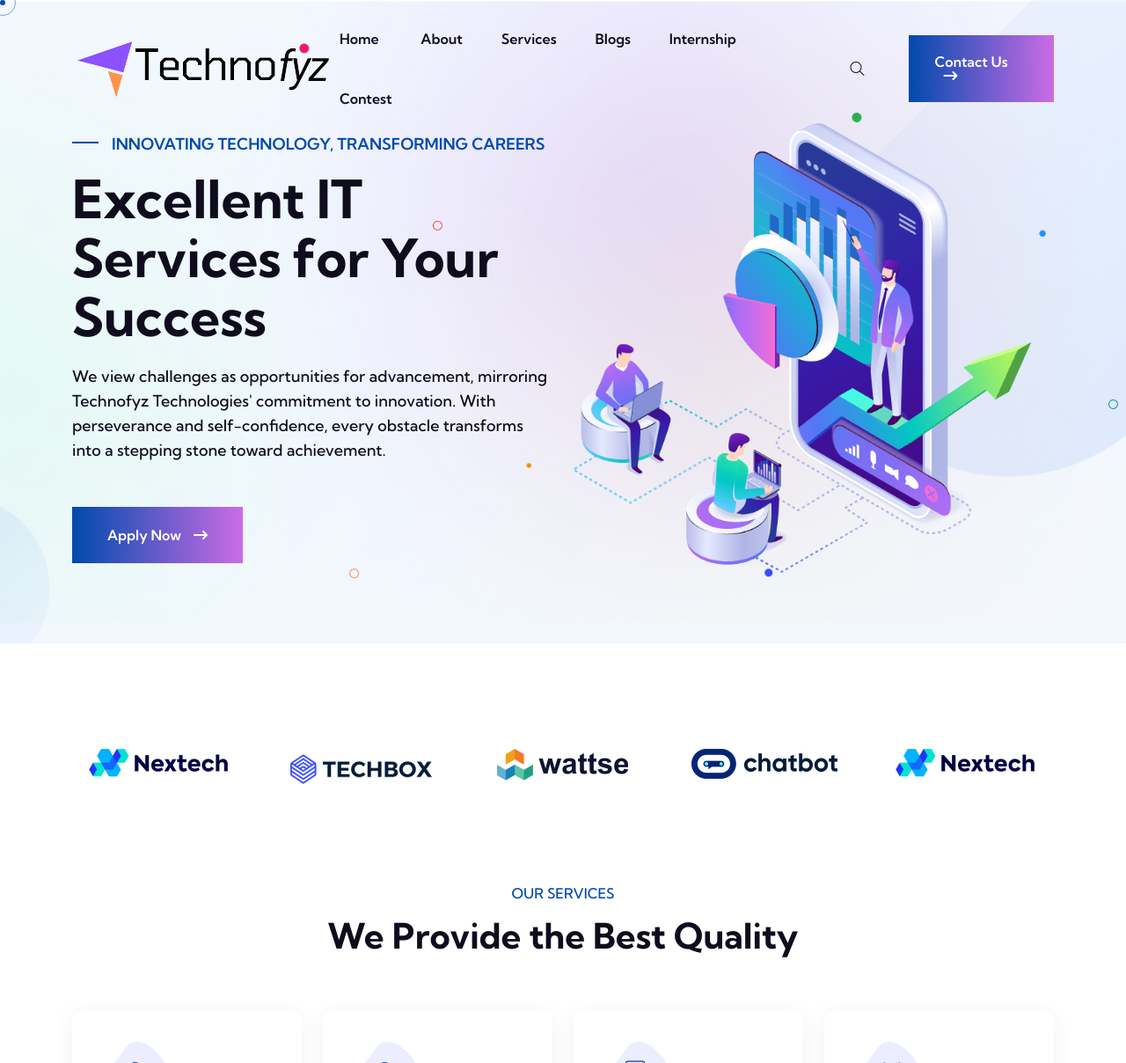
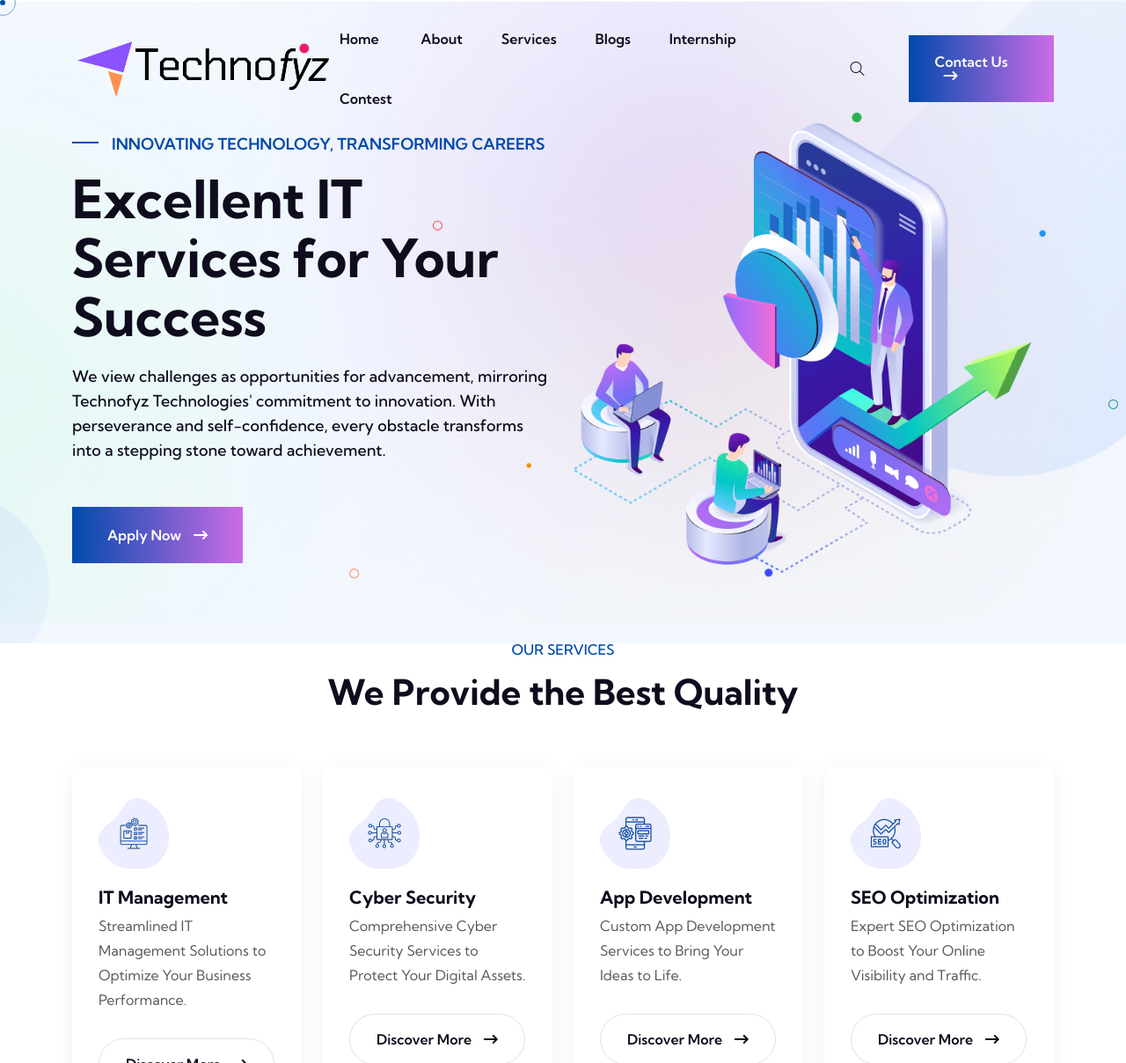
Before and after one commit to technofyz/Website, a plain HTML site: page index.html in a window 1280 px wide. Shown: the top 1208 px of the page at 88% size. Drawn offline with Linux system fonts and the light colour scheme.

Commit message:
Update index.html

```diff
--- a/index.html
+++ b/index.html
@@ -169,42 +169,6 @@
             </div>
         </section>
 
-        <!-- Brand Section Start -->
-        <div class="brand-section-2 fix section-padding">
-            <div class="container">
-                <div class="brand-wrapper-2">
-                    <div class="swiper brand-slider-2">
-                        <div class="swiper-wrapper">
-                            <div class="swiper-slide">
-                                <div class="brand-img">
-                                    <img src="assets/img/brand/01.png" alt="img">
-                                </div>
-                            </div>
-                            <div class="swiper-slide">
-                                <div class="brand-img">
-                                    <img src="assets/img/brand/02.png" alt="img">
-                                </div>
-                            </div>
-                            <div class="swiper-slide">
-                                <div class="brand-img">
-                                    <img src="assets/img/brand/03.png" alt="img">
-                                </div>
-                            </div>
-                            <div class="swiper-slide">
-                                <div class="brand-img">
-                                    <img src="assets/img/brand/04.png" alt="img">
-                                </div>
-                            </div>
-                            <div class="swiper-slide">
-                                <div class="brand-img">
-                                    <img src="assets/img/brand/01.png" alt="img">
-                                </div>
-                            </div>
-                        </div>
-                    </div>
-                </div>
-            </div>
-        </div>
 
         <!-- Service Section Start -->
         <section class="service-section-3 section-padding pt-0" id="service">
```
